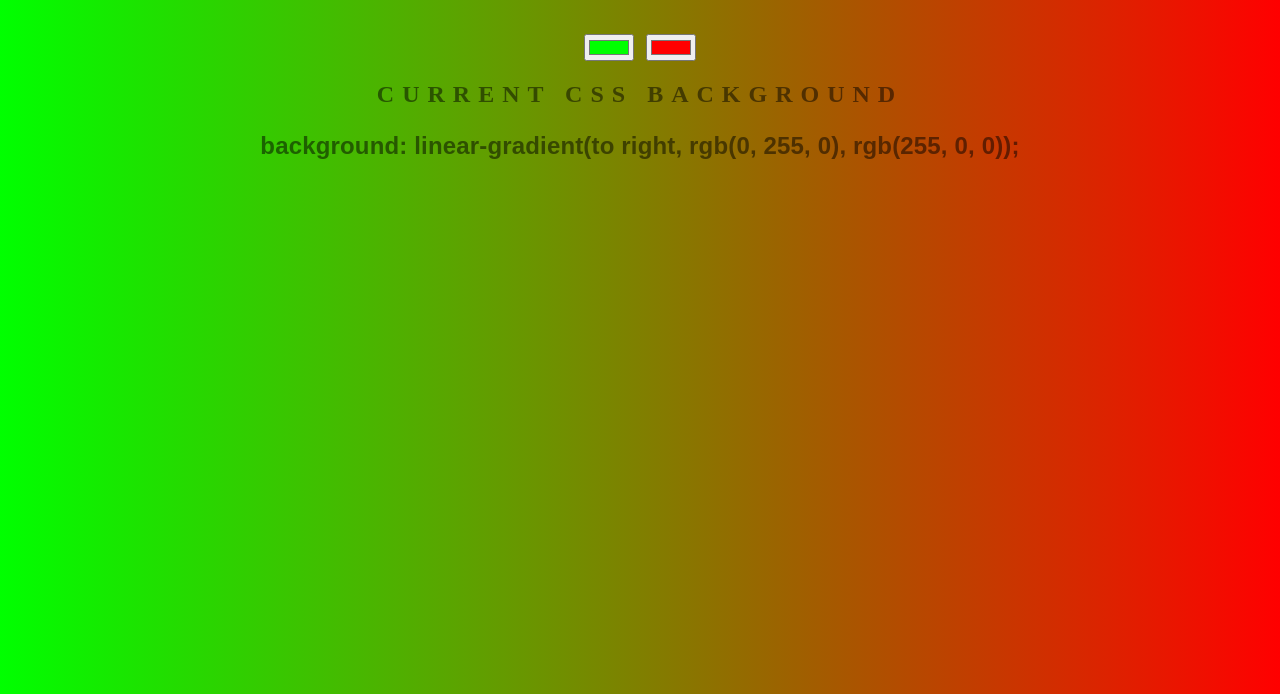
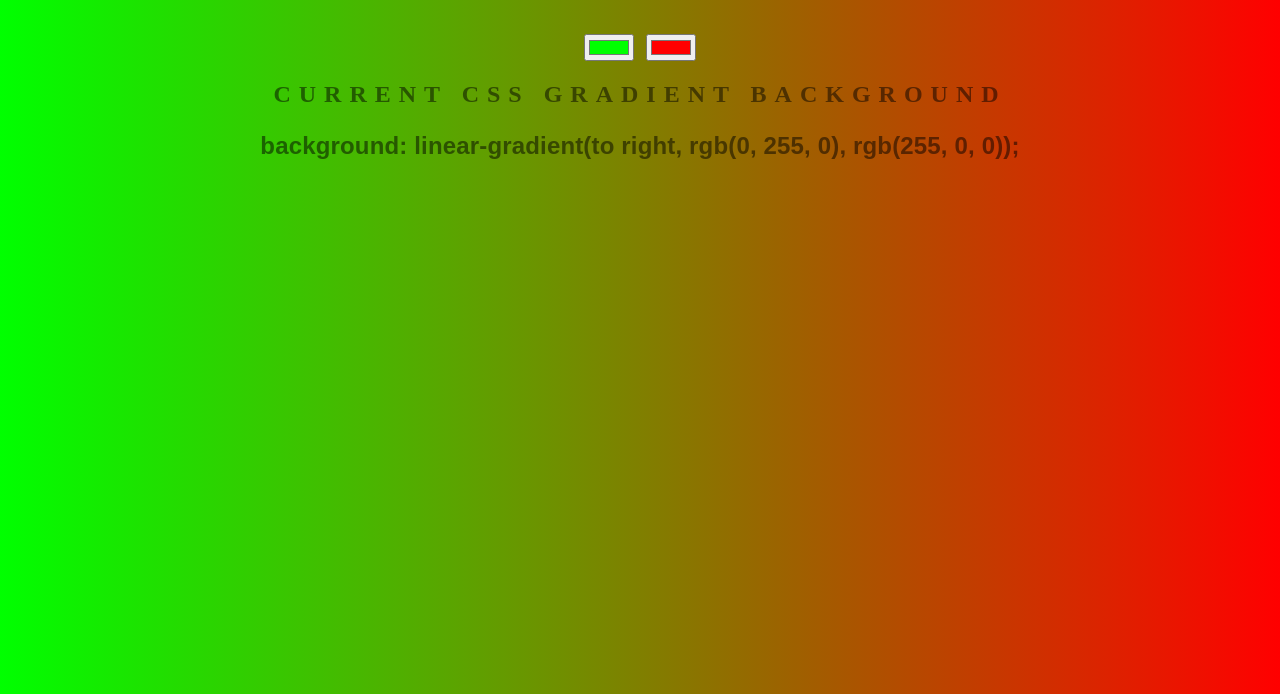
Before and after one commit to Doomw1ngs/Color-Background-Generator, a plain HTML site: page index.html in a window 1280 px wide. Shown: the part 106-800 px from the top of the page. Drawn offline with Linux system fonts and the light colour scheme.

Commit message:
change the text on background

```diff
--- a/index.html
+++ b/index.html
@@ -10,7 +10,7 @@
     <h1>Background Generator</h1>
     <input class="color" type="color" name="color1" value="#00ff00" />
     <input class="color" type="color" name="color2" value="#ff0000" />
-    <h2>Current CSS Background</h2>
+    <h2>Current CSS Gradient Background</h2>
     <h3></h3>
     <script src="script.js"></script>
   </body>
```
